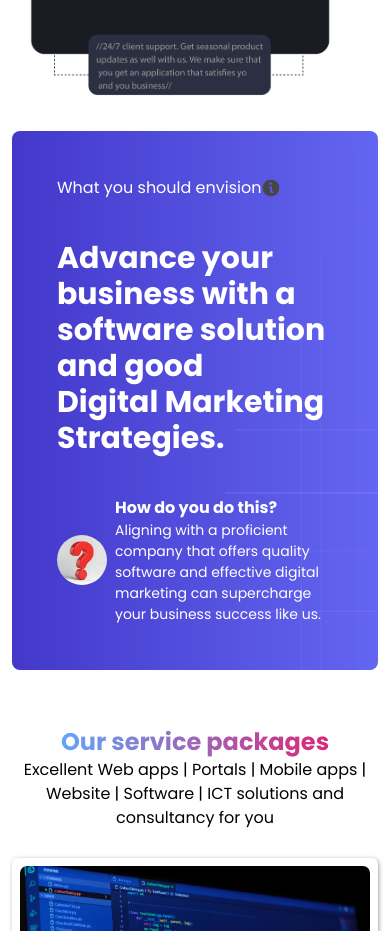
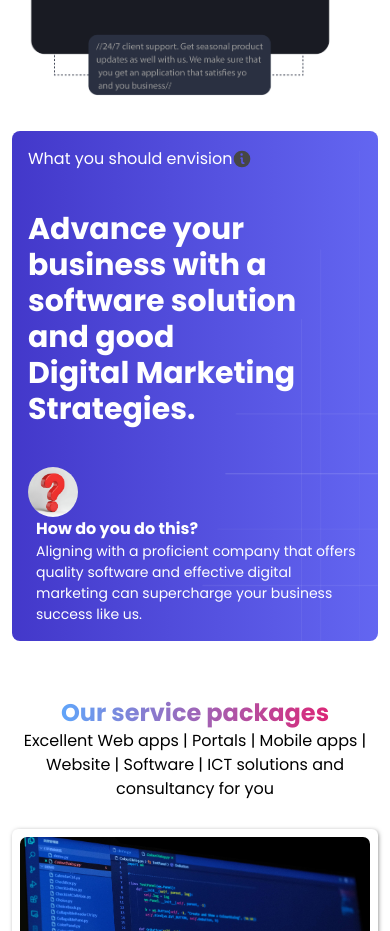
Before and after one commit to Arthur-Smart/Exquitech-Design-Africa, a Next.js app: page / in a window 390 px wide. Shown: the part 1060-1991 px from the top of the page. Built offline with nearby package versions, Linux system fonts and the light colour scheme.

Commit message:
new commit

```diff
--- a/src/app/globals.css
+++ b/src/app/globals.css
@@ -282,6 +282,11 @@ transition: all ease-in .3s;
     .box{
         display: none;
     }
+
+    .question__image{
+        display: flex;
+        align-self: flex-start;
+    }
 }
 
 @media screen  and (max-width:470px){
--- a/src/app/page.tsx
+++ b/src/app/page.tsx
@@ -115,7 +115,7 @@ export default function Home() {
           />
         </div>
       </section>
-      <section className="more__info__section container rounded-lg  bg-gradient-to-r from-indigo-700 to-indigo-500 p-[45px]">
+      <section className="more__info__section container rounded-lg  bg-gradient-to-r from-indigo-700 to-indigo-500 p-4 md:p-[45px]">
         <div
           data-aos="fade-up"
           className="flex items-center"
@@ -139,7 +139,7 @@ export default function Home() {
         </h1>
         <div
           data-aos="fade-up"
-          className="flex items-center mt-10"
+          className="flex flex-col md:flex-row items-center mt-10"
         >
           <Image
             src={QUESTIONiMAGE}
```
